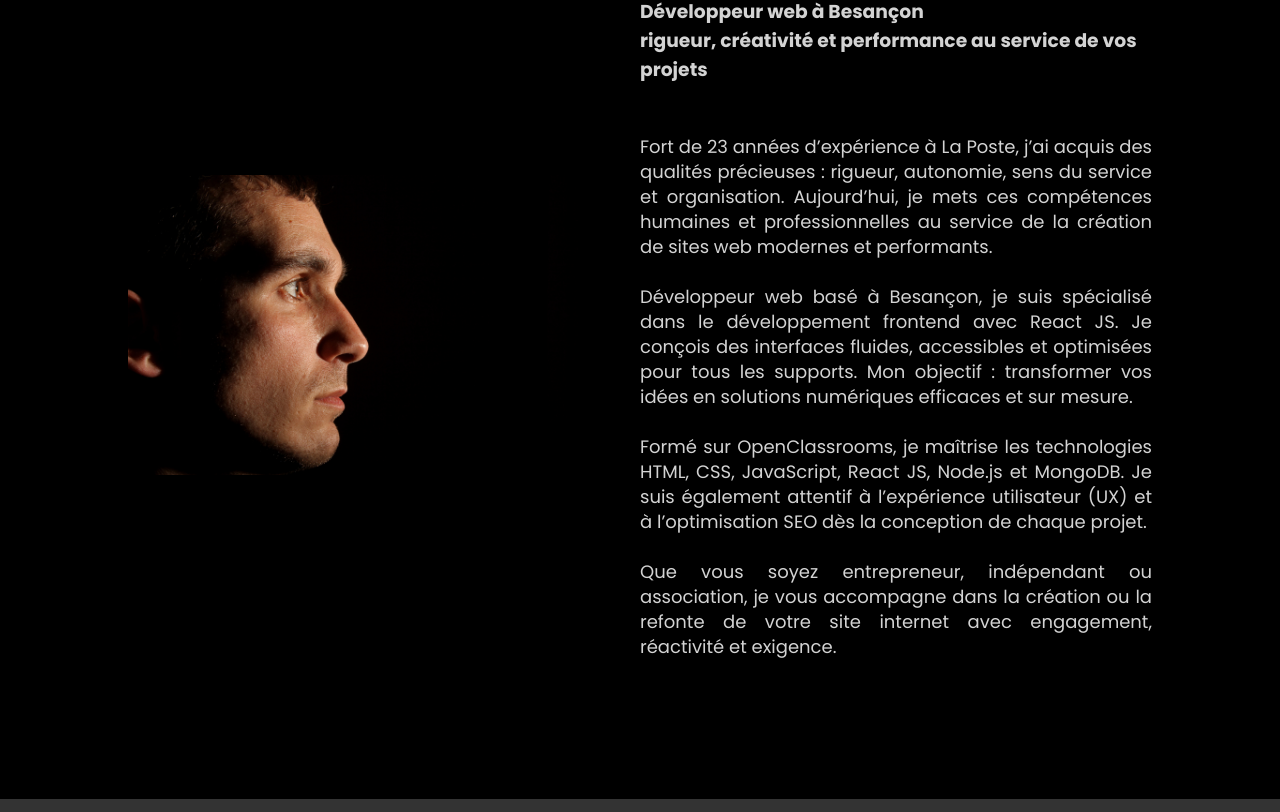
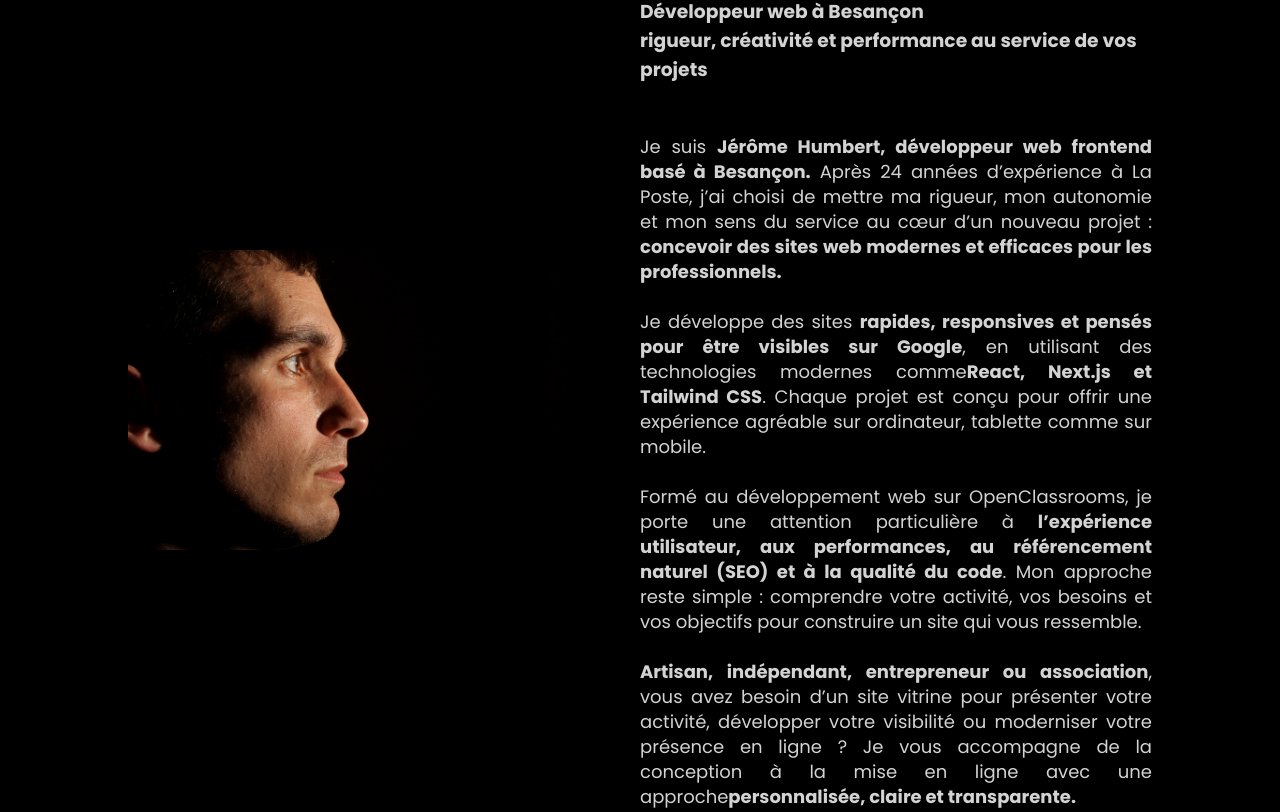
Before and after one commit to Jerhum25/portfolio, a React (Create React App) app: page / in a window 1280 px wide. Shown: the part 988-1800 px from the top of the page. Built offline with nearby package versions, Linux system fonts and the light colour scheme.

Commit message:
refonte a propos

```diff
--- a/src/components/APropos/APropos.jsx
+++ b/src/components/APropos/APropos.jsx
@@ -1,11 +1,27 @@
 import "./APropos.scss";
 
 function APropos(props) {
+  const beginDate = new Date("2001-12-17");
+  const actualYear = new Date();
+  let years = actualYear.getFullYear() - beginDate.getFullYear();
+  console.log(beginDate);
+  console.log(actualYear);
+
+  const moisDiff = actualYear.getMonth() - beginDate.getMonth();
+  const jourDiff = actualYear.getDate() - beginDate.getDate();
+
+  if (moisDiff < 0 || (moisDiff === 0 && jourDiff < 0)) {
+    years--;
+  }
+  console.log(years);
+
   return (
     <div className="aPropos" id="profil">
       <h2>A propos de moi</h2>
       <div className="description">
-        <div className="profileImage"><img src="./images/profil.webp" alt="profil" /></div>
+        <div className="profileImage">
+          <img src="./images/profil.webp" alt="profil" />
+        </div>
         <div className="text">
           {/* <p>
             De facteur à développeur web : un parcours guidé par la rigueur et la
@@ -29,21 +45,21 @@ function APropos(props) {
             mettant ma rigueur et ma capacité d’adaptation au service du
             développement frontend.
           </p> */}
-            <h3>
-              Développeur web à Besançon <br/>rigueur, créativité et performance au
-              service de vos projets
-            </h3>
-            <br />
-            <br />
-          <p>
-            Fort de 23 années d’expérience à La Poste, j’ai acquis des qualités
+          <h3>
+            Développeur web à Besançon <br />
+            rigueur, créativité et performance au service de vos projets
+          </h3>
+          <br />
+          <br />
+          {/* <p>
+            Fort de {years} années d’expérience à La Poste, j’ai acquis des qualités
             précieuses : rigueur, autonomie, sens du service et organisation.
             Aujourd’hui, je mets ces compétences humaines et professionnelles au
             service de la création de sites web modernes et performants.
             <br />
             <br />
             Développeur web basé à Besançon, je suis spécialisé dans le
-            développement frontend avec React JS. Je conçois des interfaces
+            développement frontend avec React JS et Next JS. Je conçois des interfaces
             fluides, accessibles et optimisées pour tous les supports. Mon
             objectif : transformer vos idées en solutions numériques efficaces et
             sur mesure.
@@ -58,6 +74,34 @@ function APropos(props) {
             Que vous soyez entrepreneur, indépendant ou association, je vous
             accompagne dans la création ou la refonte de votre site internet avec
             engagement, réactivité et exigence.
+          </p> */}
+          <p>
+            Je suis <b>Jérôme Humbert, développeur web frontend basé à
+            Besançon.</b> Après 24 années d’expérience à La Poste, j’ai choisi de
+            mettre ma rigueur, mon autonomie et mon sens du service au cœur d’un
+            nouveau projet : <b>concevoir des sites web modernes et efficaces
+            pour les professionnels.</b>
+            <br />
+            <br />
+            Je développe des sites <b>rapides, responsives et pensés pour être
+            visibles sur Google</b>, en utilisant des technologies modernes comme
+            <b>React, Next.js et Tailwind CSS</b>. Chaque projet est conçu pour
+            offrir une expérience agréable sur ordinateur, tablette comme sur
+            mobile.
+            <br />
+            <br />
+            Formé au développement web sur OpenClassrooms, je porte une
+            attention particulière à <b>l’expérience utilisateur, aux
+            performances, au référencement naturel (SEO) et à la qualité du
+            code</b>. Mon approche reste simple : comprendre votre activité, vos
+            besoins et vos objectifs pour construire un site qui vous ressemble.
+            <br />
+            <br />
+            <b>Artisan, indépendant, entrepreneur ou association</b>, vous avez
+            besoin d’un site vitrine pour présenter votre activité, développer
+            votre visibilité ou moderniser votre présence en ligne ? Je vous
+            accompagne de la conception à la mise en ligne avec une approche
+            <b>personnalisée, claire et transparente.</b>
           </p>
         </div>
       </div>
--- a/src/components/CardPortfolio/CardPortfolio.scss
+++ b/src/components/CardPortfolio/CardPortfolio.scss
@@ -1,6 +1,6 @@
 .cardPortfolio {
   width: 350px;
-  height: 300px;
+  min-height: 300px;
   overflow: hidden;
   display: flex;
   flex-direction: column;
--- a/src/components/Competences/Competences.jsx
+++ b/src/components/Competences/Competences.jsx
@@ -14,10 +14,12 @@ function Competences(props) {
         Au fil de ma formation et de mes projets, j’ai développé une solide maîtrise des technologies web essentielles pour concevoir des interfaces modernes et performantes.
       </p>
       <div className="logos">
-        <Competence src="./images/logo html5.webp" titre="HTML5" />
+        {/* <Competence src="./images/logo html5.webp" titre="HTML5" />
         <Competence src="./images/logo css3.webp" titre="CSS3" />
-        <Competence src="./images/logo javascript.webp" titre="JAVASCRIPT" />
+        <Competence src="./images/logo javascript.webp" titre="JAVASCRIPT" /> */}
         <Competence src="./images/logo react.webp" titre="REACT JS" />
+        <Competence src="./images/logo nextjs.webp" titre="NEXT JS" />
+        <Competence src="./images/logo tailwindcss.webp" titre="TAILWIND CSS" />
         <Competence src="./images/logo nodejs.webp" titre="NODE JS" />
         <Competence src="./images/logo mongodb.webp" titre="MONGO DB" />
         <Competence src="./images/logo github.webp" titre="GITHUB" />
--- a/src/components/Portfolio/Portfolio.scss
+++ b/src/components/Portfolio/Portfolio.scss
@@ -8,7 +8,6 @@
   }
   p {
     font-size: 18px;
-    text-align: center;
     margin: 25px 0;
     padding-inline: 30px;
     text-align: justify;
```
Also changed, not shown: src/components/Contact/Contact.scss (+7 -3 lines), public/images/logo nextjs.webp (added), public/images/logo tailwindcss.webp (added).
